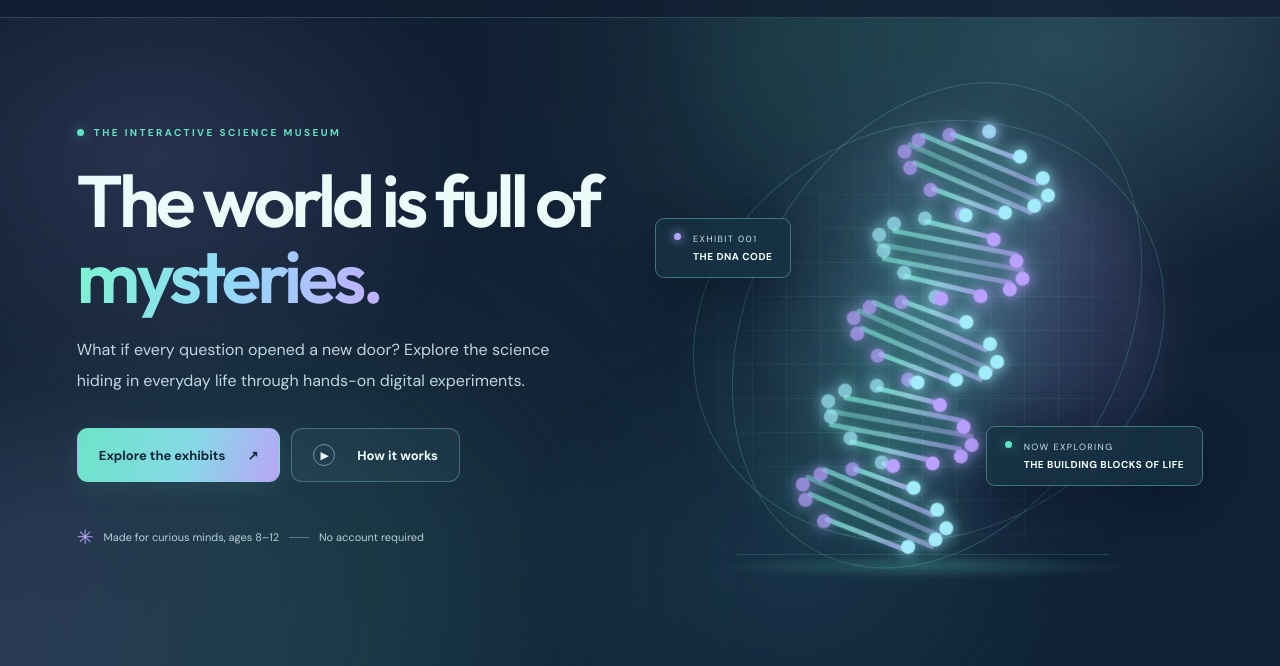
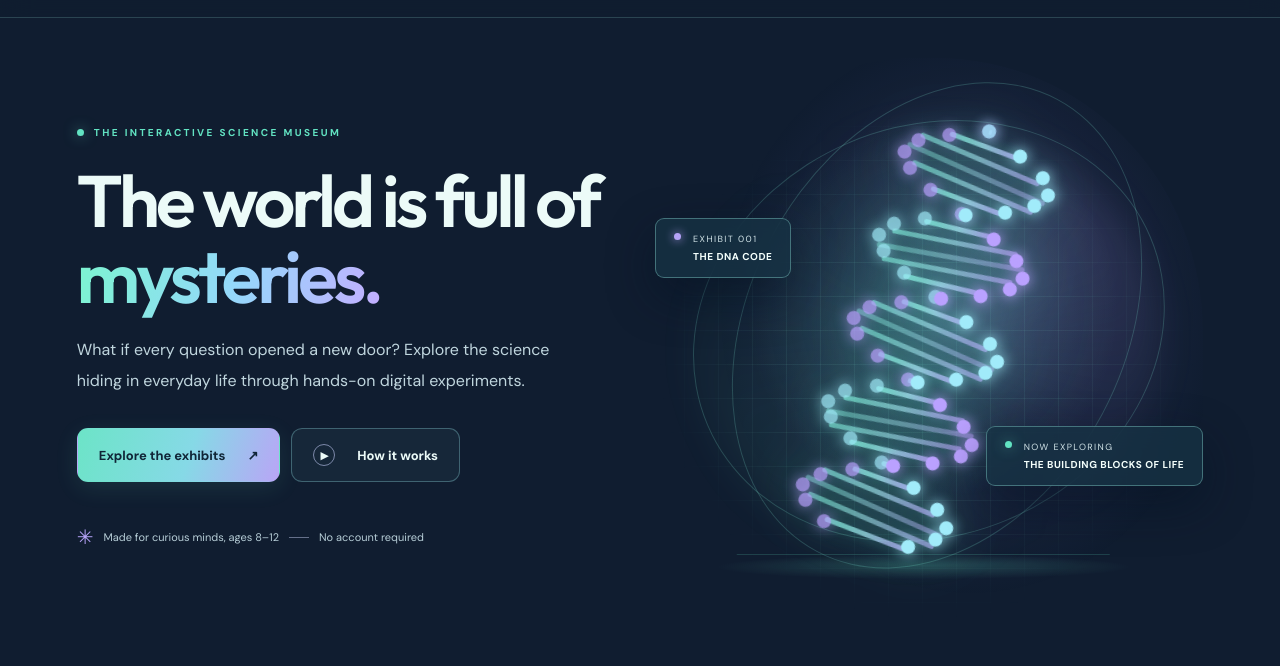
Before and after one commit to wxresearch/the-discovery-lab, a plain HTML site: page index.html in a window 1280 px wide. Shown: the part 66-732 px from the top of the page. Drawn offline with Linux system fonts and the light colour scheme.

Commit message:
Make the background a solid navy

```diff
--- a/styles.css
+++ b/styles.css
@@ -1238,34 +1238,13 @@
  --aurora-deep:#101d30;
 }
 body{
- background:linear-gradient(180deg,#101d30 0%,#102639 38%,#112134 72%,#101d30 100%);
+ background:#101d30;
  color:var(--light);
 }
-.ambient{
- position:fixed;inset:0;z-index:-1;height:auto;overflow:hidden;
- background:
-  radial-gradient(ellipse 43% 42% at 82% 14%,rgba(98,227,194,.19),transparent 73%),
-  radial-gradient(ellipse 35% 42% at 12% 28%,rgba(182,163,248,.15),transparent 74%),
-  radial-gradient(ellipse 30% 40% at 62% 78%,rgba(83,172,207,.12),transparent 74%);
-}
-.ambient::before,.ambient::after{
- content:"";position:absolute;pointer-events:none;
- width:min(74vw,1000px);height:540px;border-radius:50%;
- opacity:.32;filter:blur(85px);transform:rotate(-24deg);
-}
-.ambient::before{
- top:-260px;right:-180px;
- background:linear-gradient(110deg,transparent 10%,rgba(98,227,194,.48),rgba(93,184,218,.24),rgba(182,163,248,.39),transparent 91%);
- animation:aurora-breathe 16s ease-in-out infinite alternate;
-}
-.ambient::after{
- left:-370px;top:450px;opacity:.18;
- background:linear-gradient(115deg,transparent,rgba(182,163,248,.46),rgba(98,227,194,.36),transparent);
- animation:aurora-breathe 19s ease-in-out infinite alternate-reverse;
-}
-@keyframes aurora-breathe{
- from{transform:translate3d(-2%,0,0) rotate(-24deg);opacity:.20}
- to{transform:translate3d(3%,4%,0) rotate(-18deg);opacity:.40}
+/* Keep the overall page background solid; aurora colors live in the
+   interface accents rather than behind the entire page. */
+.ambient,.ambient::before,.ambient::after{
+ display:none;
 }
 .site-header{
  border-bottom:1px solid rgba(152,226,213,.20);
@@ -1403,7 +1382,6 @@ body{
 }
 footer{border-color:var(--line);color:#b3cbd5}
 @media(prefers-reduced-motion:reduce){
- .ambient::before,.ambient::after{animation:none}
  .exhibit-card{transition:none}
  .exhibit-card:hover{transform:none}
 }
```
